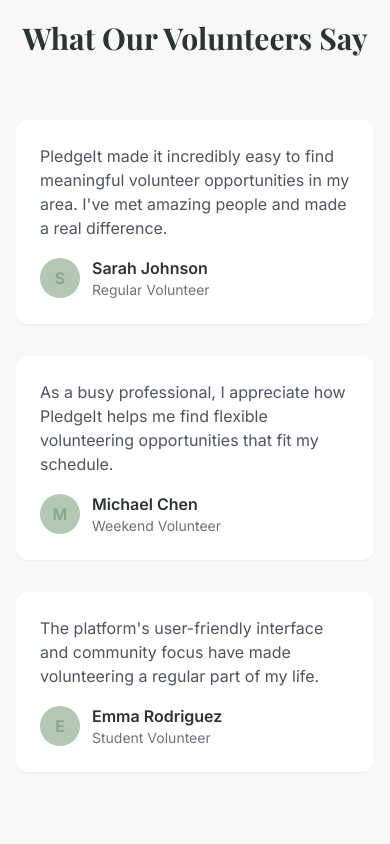
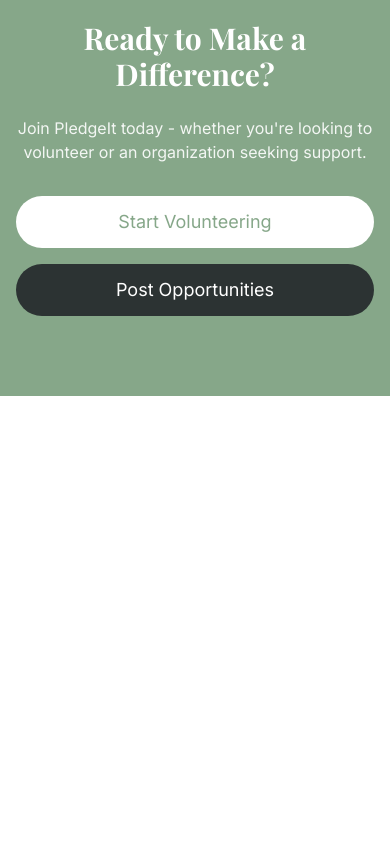
Before and after one commit to SukhithaPr/PledgeIt, a React (Vite) app: page / in a window 390 px wide. Shown: the part 5740-6584 px from the top of the page. After the commit the page ends 6136 px from the top, so only its background shows below. Built offline with nearby package versions, Linux system fonts and the light colour scheme.

Commit message:
Remove Testimonials Section
The testimonials section has been removed from the website as it is not yet ready for publication.

```diff
--- a/src/components/Navigation.tsx
+++ b/src/components/Navigation.tsx
@@ -27,7 +27,6 @@ const Navigation = () => {
             <NavLink href="#features">Features</NavLink>
             <NavLink href="#how-it-works">How It Works</NavLink>
             <NavLink href="#team">Team</NavLink>
-            <NavLink href="#testimonials">Testimonials</NavLink>
             <button className="bg-primary hover:bg-primary-hover text-white px-6 py-2 rounded-full transition-colors duration-300">
               Get Started
             </button>
@@ -54,9 +53,6 @@ const Navigation = () => {
               </MobileNavLink>
               <MobileNavLink href="#team" onClick={() => setIsMobileMenuOpen(false)}>
                 Team
-              </MobileNavLink>
-              <MobileNavLink href="#testimonials" onClick={() => setIsMobileMenuOpen(false)}>
-                Testimonials
               </MobileNavLink>
               <button className="bg-primary hover:bg-primary-hover text-white px-6 py-2 rounded-full transition-colors duration-300 w-full">
                 Get Started
--- a/src/pages/Index.tsx
+++ b/src/pages/Index.tsx
@@ -1,3 +1,4 @@
+
 import { useEffect, useRef } from 'react';
 import Navigation from '@/components/Navigation';
 import { Heart, Users, UserPlus, Award, Handshake, Flag, Globe, Check, Linkedin } from 'lucide-react';
@@ -167,37 +168,6 @@ const Index = () => {
         </div>
       </section>
 
-      {/* Testimonials Section */}
-      <section id="testimonials" className="py-20 bg-accent">
-        <div className="container mx-auto px-4">
-          <h2 className="text-3xl md:text-4xl font-playfair font-bold text-center text-secondary mb-16">
-            What Our Volunteers Say
-          </h2>
-          <div className="grid md:grid-cols-2 lg:grid-cols-3 gap-8">
-            {testimonials.map((testimonial, index) => (
-              <div
-                key={testimonial.name}
-                className="animate-on-scroll opacity-0 bg-white p-6 rounded-lg shadow-sm"
-                style={{ animationDelay: `${index * 0.2}s` }}
-              >
-                <p className="text-gray-600 mb-4">{testimonial.text}</p>
-                <div className="flex items-center">
-                  <div className="w-10 h-10 rounded-full bg-primary-light flex items-center justify-center">
-                    <span className="text-primary font-semibold">
-                      {testimonial.name.charAt(0)}
-                    </span>
-                  </div>
-                  <div className="ml-3">
-                    <div className="font-semibold text-secondary">{testimonial.name}</div>
-                    <div className="text-sm text-gray-500">{testimonial.role}</div>
-                  </div>
-                </div>
-              </div>
-            ))}
-          </div>
-        </div>
-      </section>
-
       {/* CTA Section */}
       <section className="py-20 bg-primary">
         <div className="container mx-auto px-4 text-center">
@@ -261,24 +231,6 @@ const steps = [
   }
 ];
 
-const testimonials = [
-  {
-    text: "PledgeIt made it incredibly easy to find meaningful volunteer opportunities in my area. I've met amazing people and made a real difference.",
-    name: "Sarah Johnson",
-    role: "Regular Volunteer"
-  },
-  {
-    text: "As a busy professional, I appreciate how PledgeIt helps me find flexible volunteering opportunities that fit my schedule.",
-    name: "Michael Chen",
-    role: "Weekend Volunteer"
-  },
-  {
-    text: "The platform's user-friendly interface and community focus have made volunteering a regular part of my life.",
-    name: "Emma Rodriguez",
-    role: "Student Volunteer"
-  }
-];
-
 const teamMembers = [
   {
     name: "Sarah Williams",
```
